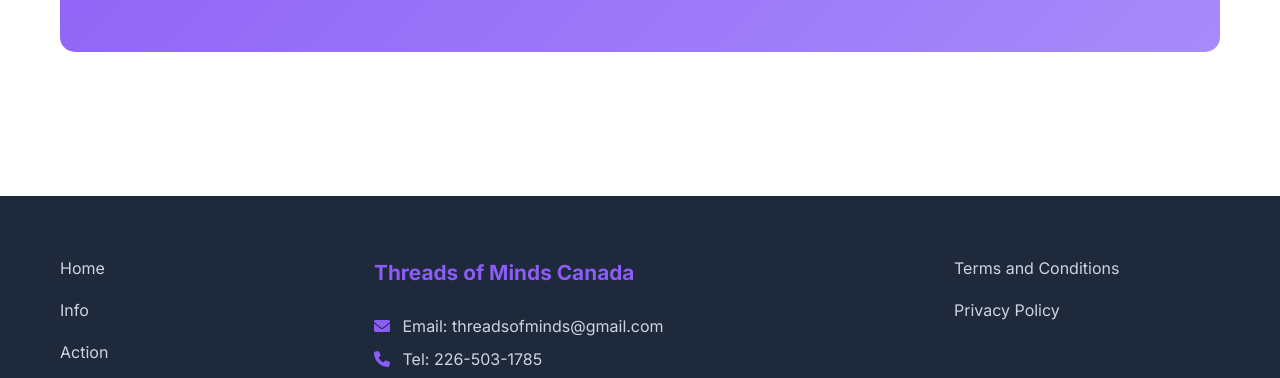
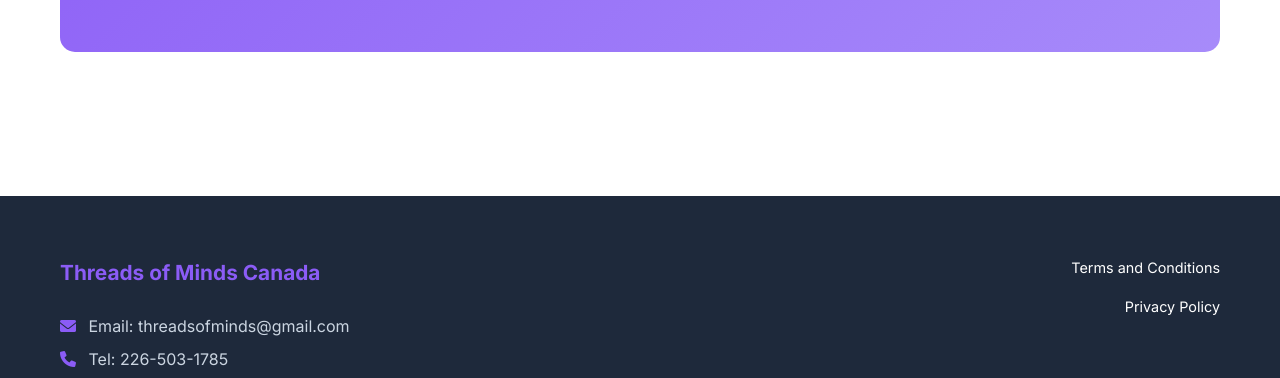
Before and after one commit to Jingyu-Zhu/ToM, a plain HTML site: page about.html in a window 1280 px wide. Shown: the part 3863-4241 px from the top of the page. Drawn offline with Linux system fonts and the light colour scheme.

Commit message:
Fix footer layout to match original design - remove navigation links, keep only contact info and legal links

```diff
--- a/about.html
+++ b/about.html
@@ -210,14 +210,6 @@
     <footer class="footer">
         <div class="container">
             <div class="footer-content">
-                <div class="footer-nav">
-                    <a href="index.html">Home</a>
-                    <a href="info.html">Info</a>
-                    <a href="action.html">Action</a>
-                    <a href="about.html">About</a>
-                    <a href="more.html">More</a>
-                </div>
-
                 <div class="footer-info">
                     <h3>Threads of Minds Canada</h3>
                     <div class="contact-info">
@@ -228,7 +220,6 @@
                     <div class="social-links">
                         <a href="#" aria-label="LinkedIn"><i class="fab fa-linkedin"></i></a>
                         <a href="#" aria-label="Facebook"><i class="fab fa-facebook"></i></a>
-                        <a href="#" aria-label="X (Twitter)"><i class="fab fa-x-twitter"></i></a>
                         <a href="#" aria-label="Instagram"><i class="fab fa-instagram"></i></a>
                     </div>
                 </div>
--- a/styles.css
+++ b/styles.css
@@ -405,26 +405,10 @@
 }
 
 .footer-content {
-    display: grid;
-    grid-template-columns: 1fr 2fr 1fr;
-    gap: 3rem;
+    display: flex;
+    justify-content: space-between;
+    align-items: flex-start;
     margin-bottom: 3rem;
-}
-
-.footer-nav {
-    display: flex;
-    flex-direction: column;
-    gap: 1rem;
-}
-
-.footer-nav a {
-    color: #cbd5e1;
-    text-decoration: none;
-    transition: color 0.3s ease;
-}
-
-.footer-nav a:hover {
-    color: #8B5CF6;
 }
 
 .footer-info h3 {
@@ -463,12 +447,14 @@
     display: flex;
     flex-direction: column;
     gap: 1rem;
+    text-align: right;
 }
 
 .footer-legal a {
-    color: #cbd5e1;
+    color: white;
     text-decoration: none;
     transition: color 0.3s ease;
+    font-size: 0.9rem;
 }
 
 .footer-legal a:hover {
@@ -485,6 +471,7 @@
 .newsletter h4 {
     margin-bottom: 1.5rem;
     color: #8B5CF6;
+    font-size: 1.1rem;
 }
 
 .newsletter-form {
```
Also changed, not shown: action.html (+0 -9 lines), index.html (+0 -9 lines), info.html (+0 -9 lines), more.html (+0 -9 lines).
